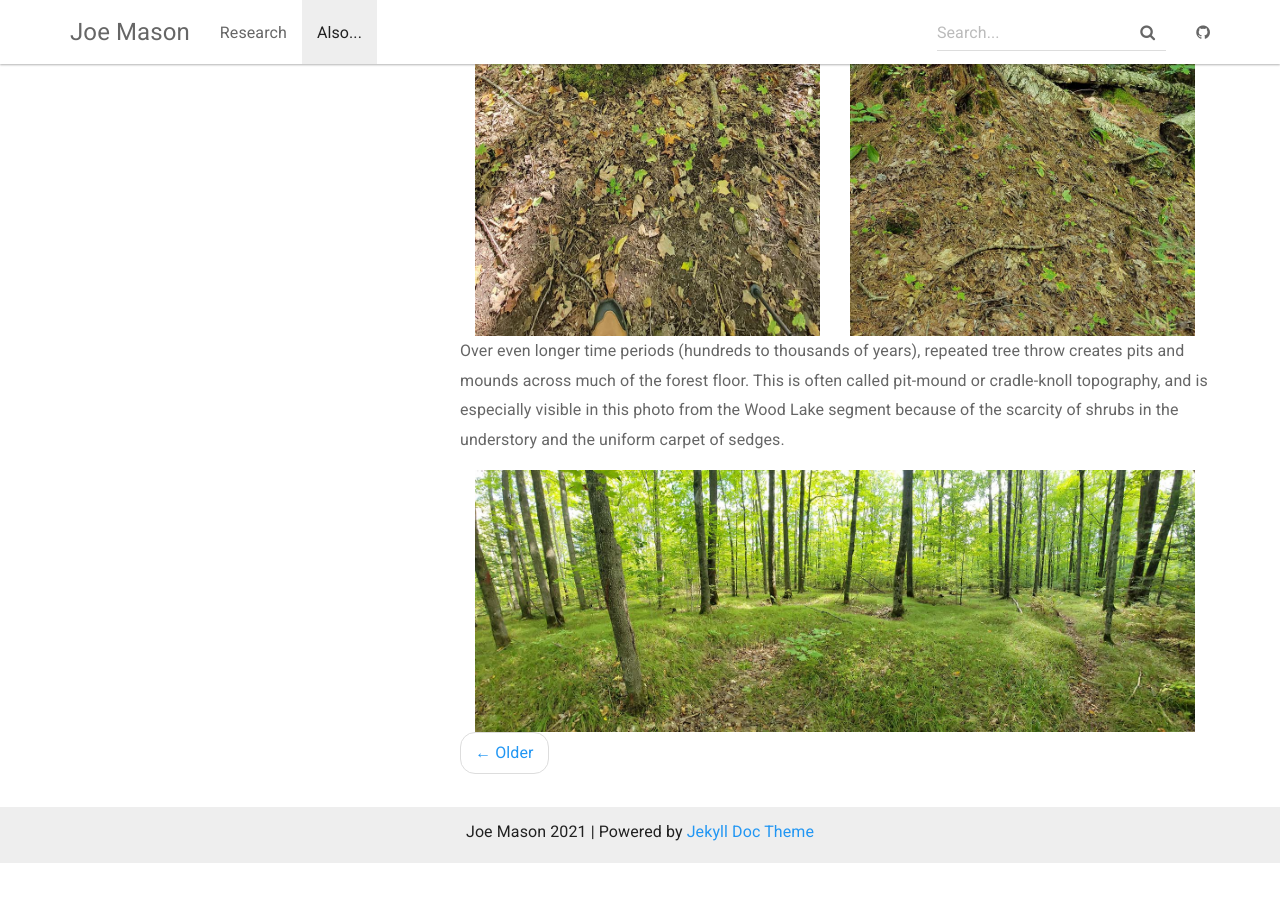
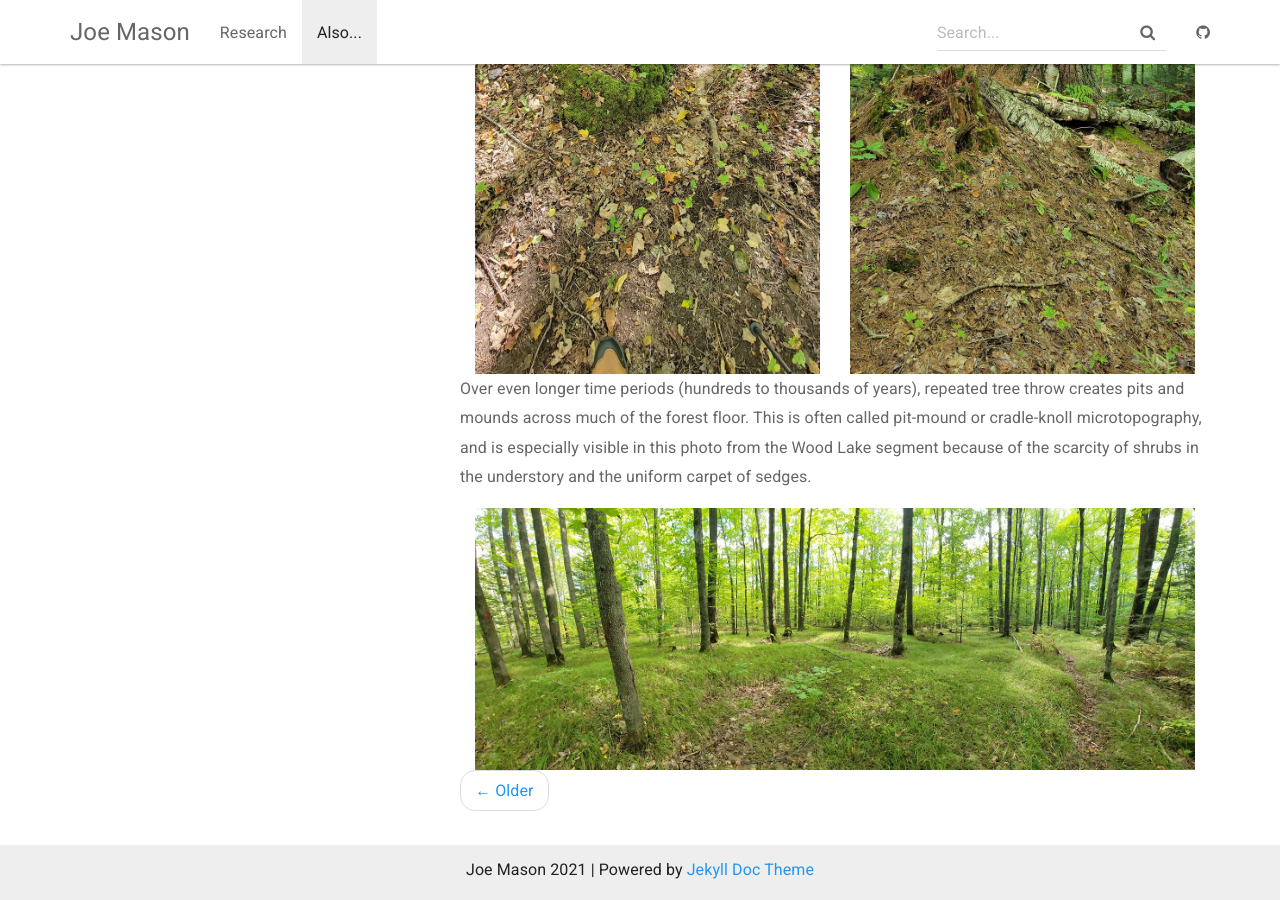
Before and after one commit to Joseph-A-Mason/Joseph-A-Mason.github.io, a Jekyll site: the page built from _posts/2021-09-26-Ice-Age-Trail-Summer-2021.md, in a window 1280 px wide and 900 px high, scrolled down 2341 px. Built offline with Jekyll 4.4.1, drawn with Linux system fonts in a browser that asks for light colours; before the commit the page ends 3204 px from its top, so only the background shows below that; some of the changed text lies outside the part shown.

Commit message:
Update 2021-09-26-Ice-Age-Trail-Summer-2021.md

```diff
--- a/_posts/2021-09-26-Ice-Age-Trail-Summer-2021.md
+++ b/_posts/2021-09-26-Ice-Age-Trail-Summer-2021.md
@@ -1,6 +1,6 @@
 ---
 layout: post
-title:  "Ice Age Trail in Northern Wisconsin"
+title:  "Ice Age Trail in Northern Wisconsin: Bouldery Moraines and Pit-and-Mound Microtopography"
 date:   2021-09-26 15:30
 author: Joe Mason
 ---
@@ -36,7 +36,7 @@ Over time (decades or more), the soil falls or washes off the roots, and the roo
 	<img src="{{ "/assets/img/Wood_L_pit_mound1.jpg" | relative_url }}" class="img-responsive" alt="Large white pine growing on a mound produced by tree throw">
 </div>
 
-Over even longer time periods (hundreds to thousands of years), repeated tree throw creates pits and mounds across much of the forest floor. This is often called pit-mound or cradle-knoll topography, and is especially visible in this photo from the Wood Lake segment because of the scarcity of shrubs in the understory and the uniform carpet of sedges.
+Over even longer time periods (hundreds to thousands of years), repeated tree throw creates pits and mounds across much of the forest floor. This is often called pit-mound or cradle-knoll microtopography, and is especially visible in this photo from the Wood Lake segment because of the scarcity of shrubs in the understory and the uniform carpet of sedges.
 
 <div class="col-md-12">
 	<img src="{{ "/assets/img/sedge_carpet.jpg" | relative_url }}" class="img-responsive" alt="Pit and mound or cradle-knoll topography">
```
